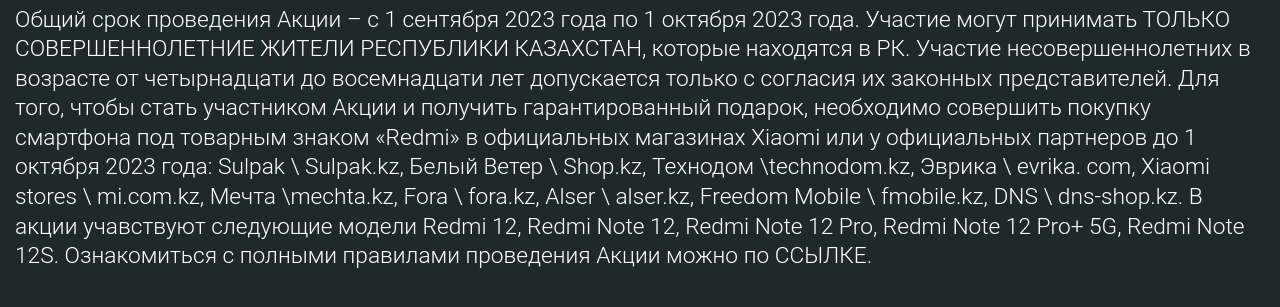
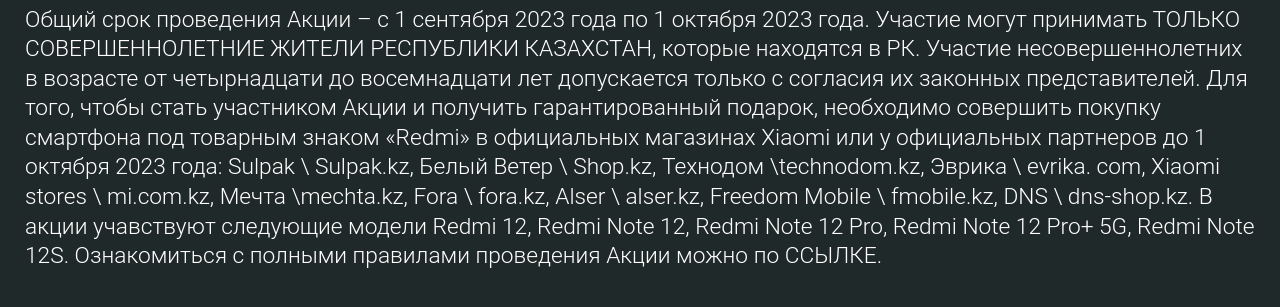
Before and after one commit to nazarisabbot/xiaomi_promo, a plain HTML site: page src/index.html in a window 1280 px wide. Shown: the part 3257-3564 px from the top of the page. Drawn offline with nearby package versions, Linux system fonts and the light colour scheme; files that its build step writes are made by us from their sources; a script that the page names is missing; files whose address does not match are found by name.

Commit message:
refactor footer

```diff
--- a/gulpfile.js
+++ b/gulpfile.js
@@ -313,7 +313,7 @@
     notify: false,
     host: 'localhost',
     port: 3001,
-    tunnel: true,
+    // tunnel: true,
     server: {
       baseDir: 'dist',
     },
--- a/src/scss/componets/_footer.scss
+++ b/src/scss/componets/_footer.scss
@@ -4,18 +4,9 @@
   font-size: 0.6rem;
   font-weight: 300;
 
-  &_paragraph {
+  &__body {
+    padding: 50px 10px;
   }
-
-  &__body {
-    padding: 50px 0;
-  }
-
-/*   &__item {
-  }
-
-  &__logo {
-  } */
 
   &__link {
     display: inline-block;
```
